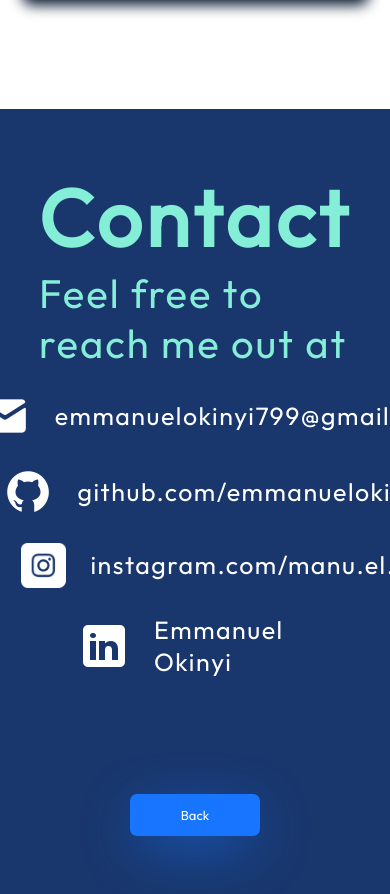
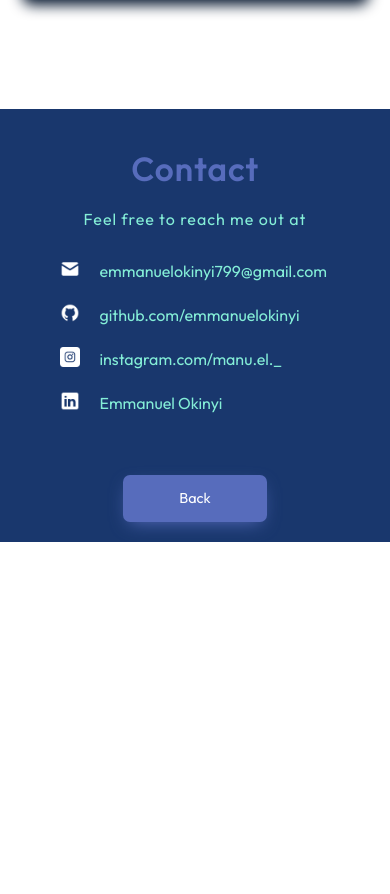
Before and after one commit to Churchill-DS/portfolio, a React (Vite) app: page / in a window 390 px wide. Shown: the part 8462-9356 px from the top of the page. After the commit the page ends 9004 px from the top, so only its background shows below. Built offline with nearby package versions, Linux system fonts and the light colour scheme.

Commit message:
improves footer

```diff
--- a/src/components/Contact/Contact.jsx
+++ b/src/components/Contact/Contact.jsx
@@ -13,20 +13,20 @@ export const Contact = () => {
 
     <ul className={styles.links}>
         <li className={styles.link}>
-            <img src={getImageUrl("contact/emailIcon.png")} alt="Email icon"/>
+            <a href="mailto:emmanuelokinyi799@gmail.com"><img src={getImageUrl("contact/emailIcon.png")} alt="Email icon"/></a>
             <a href="mailto:emmanuelokinyi799@gmail.com">emmanuelokinyi799@gmail.com</a>
         </li>
         <li className={styles.link}>
-            <img src={getImageUrl("contact/githubIcon.png")} alt="Github icon"/>
+            <a href="https://github.com/emmanuelokinyi"><img src={getImageUrl("contact/githubIcon.png")} alt="Github icon"/></a>
             <a href='https://github.com/emmanuelokinyi'>github.com/emmanuelokinyi</a>
         </li>
         <li className={styles.link}>
-            <img src={getImageUrl("contact/instagram.png")} alt="Instagram icon"/>
+            <a href="https://www.instagram.com/manu.el._?igsh=MTRrdDdtdHUxeG93OA=="><img src={getImageUrl("contact/instagram.png")} alt="Instagram icon"/></a>
             <a href='https://www.instagram.com/manu.el._?igsh=MTRrdDdtdHUxeG93OA=='>instagram.com/manu.el._</a>
         </li>
         <li className={styles.link}>
-            <img src={getImageUrl("contact/linkedin.png")} alt="LinkedIn icon"/>
-            <a href='https://www.linkedin.com/in/emmanuel-okinyi-011338316?miniProfileUrn=urn%3Ali%3Afs_miniProfile%3AACoAAFAjrQ0BkdfZvObr3cCnSIm0muIj0GO8DZM&lipi=urn%3Ali%3Apage%3Ad_flagship3_search_srp_all%3BiI3vcLqZTvqf31r2kTaAbg%3D%3D'>Emmanuel Okinyi</a>
+            <a href="https://www.linkedin.com/in/emmanuel-okinyi-011338316?miniProfileUrn=urn%3Ali%3Afs_miniProfile%3AACoAAFAjrQ0BkdfZvObr3cCnSIm0muIj0GO8DZM&lipi=urn%3Ali%3Apage%3Ad_flagship3_search_srp_all%3BiI3vcLqZTvqf31r2kTaAbg%3D%3D"><img src={getImageUrl("contact/linkedin.png")} alt="LinkedIn icon"/></a>
+             <a href='https://www.linkedin.com/in/emmanuel-okinyi-011338316?miniProfileUrn=urn%3Ali%3Afs_miniProfile%3AACoAAFAjrQ0BkdfZvObr3cCnSIm0muIj0GO8DZM&lipi=urn%3Ali%3Apage%3Ad_flagship3_search_srp_all%3BiI3vcLqZTvqf31r2kTaAbg%3D%3D'>Emmanuel Okinyi</a>
         </li>
     </ul>
    </footer>
--- a/src/components/Contact/Contact.module.css
+++ b/src/components/Contact/Contact.module.css
@@ -1,66 +1,107 @@
 @import "../../vars.css";
 
-.container{
+.container {
     color: var(--color-text);
     margin-top: 120px;
     background-color: var(--color-secondary);
     display: flex;
     flex-direction: row;
-    justify-content: space-evenly;
-    width: 100vw;
+    justify-content: space-between;
+    align-items: flex-start;
+    width: 100%;
     padding: 58px 10%;
-    gap: 10px;
+    gap: 40px;
 }
 
-.text h2{
-    font-size: 80px;
-    font-weight: 800;
-    letter-spacing: 4px;
+.text {
+    flex: 1;
+    display: flex;
+    flex-direction: column;
+    gap: 20px;
 }
 
-.text p{
-    font-size: 40px;
-    font-weight: 400;
+.text h2 {
+    font-size: 2.5rem;
+    font-weight: 800;
     letter-spacing: 2px;
+    color: var(--color-primary);
 }
 
-.links{
+.text p {
+    font-size: 1.2rem;
+    font-weight: 400;
+    letter-spacing: 1px;
+}
+
+.links {
+    flex: 1;
     display: flex;
     flex-direction: column;
     align-items: flex-start;
     list-style: none;
-    gap: 26px;
-
+    gap: 20px;
 }
 
-.link{
+.link {
     display: flex;
     align-items: center;
-    gap: 25px;
-
+    gap: 15px;
+    font-size: 1.1rem;
+    font-weight: 400;
+    color: var(--color-text);
 }
 
-.link a{
-    color: white;
-    font-size: 25px;
-    font-weight: 400;
-    letter-spacing: 1.5px;
-    text-decoration: none;
+.link img {
+    width: 24px;
+    height: 24px;
+    object-fit: contain;
 }
 
-@media screen and (max-width: 830px){
-    .container{
-        flex-direction: column;
-        gap: 23px;
+.link a {
+    color: var(--color-text);
+    font-size: 1rem;
+    font-weight: 500;
+    text-decoration: none;
+    transition: color 0.3s ease;
 }
-    .text{
-        display: flex;
+
+.link a:hover {
+    color: var(--color-primary);
+}
+
+@media screen and (max-width: 830px) {
+    .container {
         flex-direction: column;
         align-items: center;
+        padding: 40px 5%;
+        gap: 30px;
+    }
 
+    .text {
+        text-align: center;
     }
-    .links{
-        align-items: center;
+
+    .text h2 {
+        font-size: 2rem;
+    }
+
+    .text p {
+        font-size: 1rem;
+    }
+
+    .links {
+        align-items: left;
+        width: 100%;
+    }
+
+    .link {
+        justify-content: center;
+        gap: 20px;
+    }
+
+    .link img {
+        width: 20px;
+        height: 20px;
     }
 }
 
@@ -68,17 +109,16 @@
     display: inline-block;
     border-radius: 7px;
     border: none;
-    background: #1875FF;
+    background: var(--color-primary);
     color: white;
     font-family: inherit;
     text-align: center;
-    font-size: 13px;
-    box-shadow: 0px 14px 56px -11px #1875FF;
+    font-size: 0.9rem;
+    box-shadow: 0px 6px 18px -6px var(--color-primary);
     width: 10em;
     padding: 1em;
     transition: all 0.4s;
     cursor: pointer;
-
 }
 
 .back span {
@@ -98,22 +138,19 @@
 }
 
 .back:hover span {
-    padding-right: 3.55em;
+    padding-right: 3.5em;
 }
 
 .back:hover span:after {
-    opacity: 4;
+    opacity: 1;
     right: 0;
 }
 
-   .backcontainer{
-    color: var(--color-text);
+.backcontainer {
     margin-top: 0px;
     background-color: var(--color-secondary);
     display: flex;
-    flex-direction: row;
-    justify-content: space-evenly;
-    width: 100vw;
-    padding: 58px 10%;
-    gap: px;
+    justify-content: center;
+    width: 100%;
+    padding: 20px;
 }
--- a/src/components/Education/Education.jsx
+++ b/src/components/Education/Education.jsx
@@ -1,7 +1,7 @@
 import React from "react";
 import { VerticalTimeline, VerticalTimelineElement } from "react-vertical-timeline-component";
 import "react-vertical-timeline-component/style.min.css";
-import WorkIcon from "@mui/icons-material/Work"; // Use any suitable icon library, like Material-UI
+import WorkIcon from "@mui/icons-material/Work";
 import SchoolIcon from "@mui/icons-material/School";
 import StarIcon from "@mui/icons-material/Star";
 
```
Lines whose indentation alone changed are shown as unchanged.
